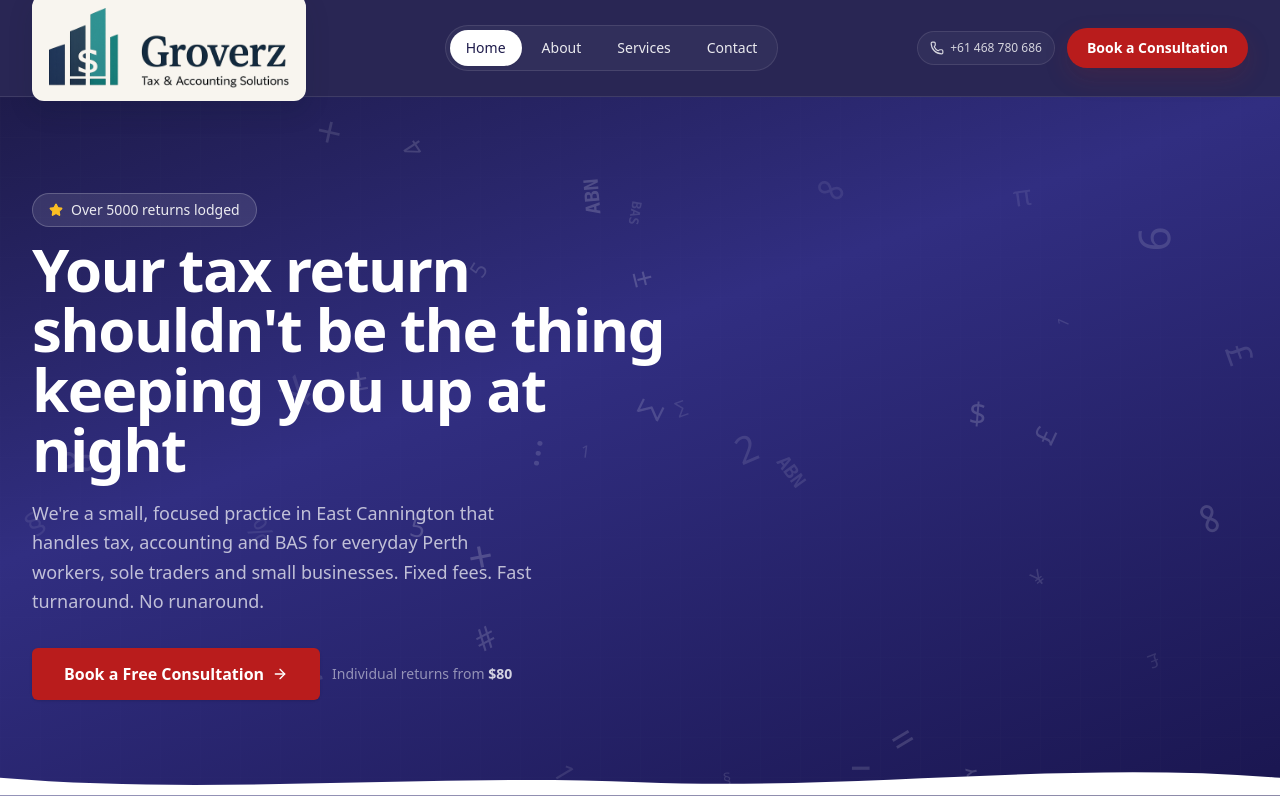
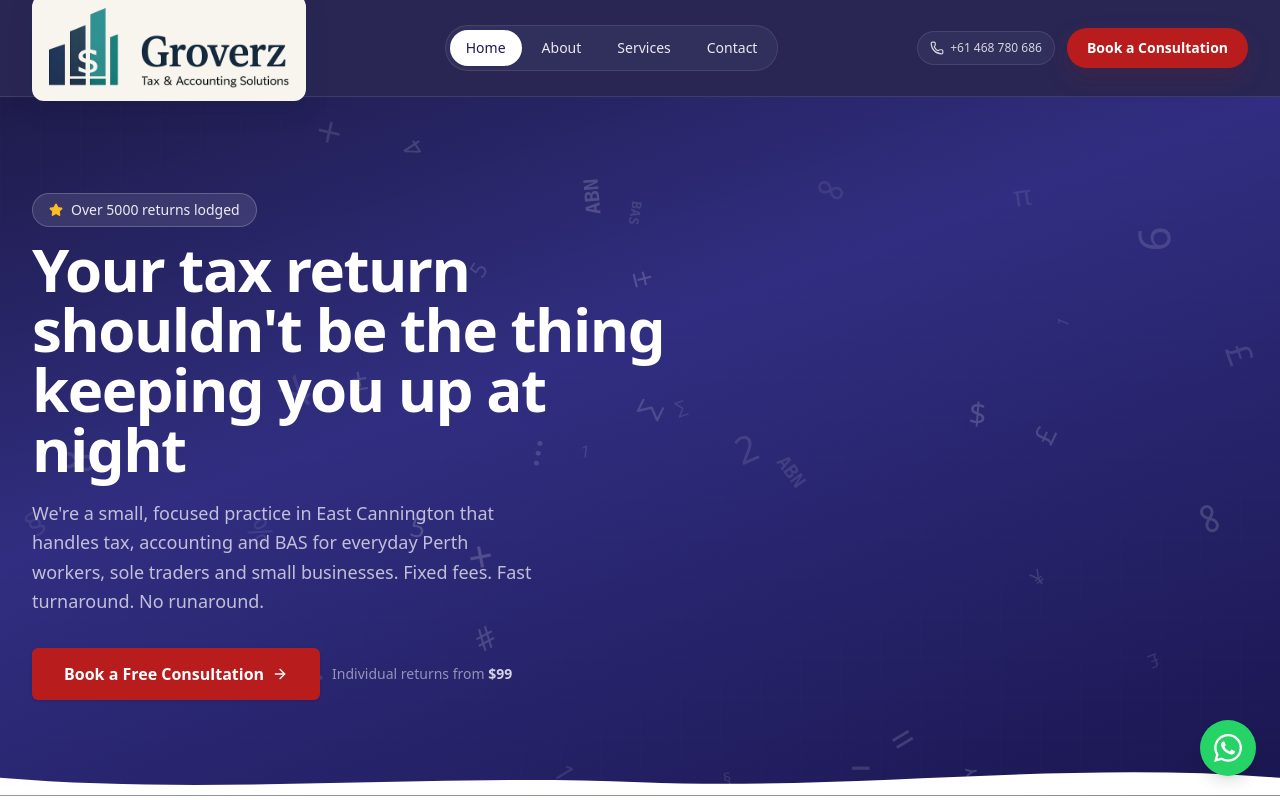
Before and after one commit to calebscott1892-bot/Groverz, a React (Vite) app: page / in a window 1280 px wide. Shown: the top 800 px of the page. Built offline with nearby package versions, Linux system fonts and the light colour scheme.

Commit message:
Update individual return pricing to  and add floating WhatsApp button

```diff
--- a/index.html
+++ b/index.html
@@ -5,10 +5,10 @@
     <meta name="viewport" content="width=device-width, initial-scale=1.0, interactive-widget=resizes-content" />
     <meta
       name="description"
-      content="Groverz Tax &amp; Accounting — straightforward tax returns, bookkeeping and BAS for Perth individuals, sole traders and small businesses. Fixed fees from $80. East Cannington, WA."
+      content="Groverz Tax &amp; Accounting — straightforward tax returns, bookkeeping and BAS for Perth individuals, sole traders and small businesses. Fixed fees from $99. East Cannington, WA."
     />
     <meta name="theme-color" content="#1e1b4b" />
-    <title>Groverz Tax &amp; Accounting Solutions | Perth Tax Returns from $80</title>
+    <title>Groverz Tax &amp; Accounting Solutions | Perth Tax Returns from $99</title>
   </head>
   <body>
     <div id="root"></div>
--- /dev/null
+++ b/src/components/common/WhatsAppButton.jsx
@@ -0,0 +1,25 @@
+import React from 'react';
+
+const WHATSAPP_NUMBER = '61447183268';
+const WHATSAPP_URL = `https://wa.me/${WHATSAPP_NUMBER}`;
+
+export default function WhatsAppButton() {
+  return (
+    <a
+      href={WHATSAPP_URL}
+      target="_blank"
+      rel="noopener noreferrer"
+      aria-label="Chat on WhatsApp"
+      className="fixed bottom-5 right-5 z-50 flex h-14 w-14 items-center justify-center rounded-full bg-[#25D366] text-white shadow-lg transition-transform duration-200 hover:scale-110 active:scale-95 sm:bottom-6 sm:right-6"
+    >
+      <svg
+        xmlns="http://www.w3.org/2000/svg"
+        viewBox="0 0 24 24"
+        fill="currentColor"
+        className="h-7 w-7"
+      >
+        <path d="M17.472 14.382c-.297-.149-1.758-.867-2.03-.967-.273-.099-.471-.148-.67.15-.197.297-.767.966-.94 1.164-.173.199-.347.223-.644.075-.297-.15-1.255-.463-2.39-1.475-.883-.788-1.48-1.761-1.653-2.059-.173-.297-.018-.458.13-.606.134-.133.298-.347.446-.52.149-.174.198-.298.298-.497.099-.198.05-.371-.025-.52-.075-.149-.669-1.612-.916-2.207-.242-.579-.487-.5-.669-.51-.173-.008-.371-.01-.57-.01-.198 0-.52.074-.792.372-.272.297-1.04 1.016-1.04 2.479 0 1.462 1.065 2.875 1.213 3.074.149.198 2.096 3.2 5.077 4.487.709.306 1.262.489 1.694.625.712.227 1.36.195 1.871.118.571-.085 1.758-.719 2.006-1.413.248-.694.248-1.289.173-1.413-.074-.124-.272-.198-.57-.347m-5.421 7.403h-.004a9.87 9.87 0 01-5.031-1.378l-.361-.214-3.741.982.998-3.648-.235-.374a9.86 9.86 0 01-1.51-5.26c.001-5.45 4.436-9.884 9.888-9.884 2.64 0 5.122 1.03 6.988 2.898a9.825 9.825 0 012.893 6.994c-.003 5.45-4.437 9.884-9.885 9.884m8.413-18.297A11.815 11.815 0 0012.05 0C5.495 0 .16 5.335.157 11.892c0 2.096.547 4.142 1.588 5.945L.057 24l6.305-1.654a11.882 11.882 0 005.683 1.448h.005c6.554 0 11.89-5.335 11.893-11.893a11.821 11.821 0 00-3.48-8.413z" />
+      </svg>
+    </a>
+  );
+}
--- a/src/components/layout/SiteLayout.jsx
+++ b/src/components/layout/SiteLayout.jsx
@@ -3,6 +3,7 @@
 
 import SiteFooter from '@/components/layout/SiteFooter';
 import SiteHeader from '@/components/layout/SiteHeader';
+import WhatsAppButton from '@/components/common/WhatsAppButton';
 
 export default function SiteLayout({ children, activePageKey }) {
   const { pathname } = useLocation();
@@ -16,6 +17,7 @@
       <SiteHeader activePageKey={activePageKey} />
       <main className="flex-1">{children}</main>
       <SiteFooter />
+      <WhatsAppButton />
     </div>
   );
 }
--- a/src/components/sections/FaqSection.jsx
+++ b/src/components/sections/FaqSection.jsx
@@ -26,7 +26,7 @@
   {
     question: 'How much does it cost?',
     answer:
-      "Individual returns start from $80. More complex work (businesses, trusts, SMSF) depends on scope — but we always provide a clear fixed-fee quote before we begin. You'll never be surprised by a bill.",
+      "Individual returns start from $99. More complex work (businesses, trusts, SMSF) depends on scope — but we always provide a clear fixed-fee quote before we begin. You'll never be surprised by a bill.",
   },
   {
     question: "I've got overdue returns — can you help?",
--- a/src/pages/HomePage.jsx
+++ b/src/pages/HomePage.jsx
@@ -93,7 +93,7 @@
 
 const homepageStats = [
   { value: 'Over 5000', label: 'Returns Lodged' },
-  { value: '$80', label: 'Individual Returns From' },
+  { value: '$99', label: 'Individual Returns From' },
   { value: '5★', label: 'Google Reviews' },
   { value: '100%', label: 'ATO Compliant' },
 ];
@@ -148,7 +148,7 @@
               </Button>
             </Link>
             <span className="text-sm text-white/50">
-              Individual returns from <span className="font-semibold text-white/80">$80</span>
+              Individual returns from <span className="font-semibold text-white/80">$99</span>
             </span>
           </div>
         </div>
--- a/src/pages/ServicesPage.jsx
+++ b/src/pages/ServicesPage.jsx
@@ -183,7 +183,7 @@
   },
   {
     title: 'All entity types covered',
-    description: 'From a $80 individual return to complex trust and company structures.',
+    description: 'From a $99 individual return to complex trust and company structures.',
   },
   {
     title: 'Plain-English guidance',
@@ -195,7 +195,7 @@
   {
     question: 'How much does a tax return cost?',
     answer:
-      "Individual returns start from $80. Business, trust and company returns depend on complexity. We'll always provide a clear fixed-fee quote before starting — you'll never be surprised by an invoice.",
+      "Individual returns start from $99. Business, trust and company returns depend on complexity. We'll always provide a clear fixed-fee quote before starting — you'll never be surprised by an invoice.",
   },
   {
     question: 'Can I switch to you mid-year?',
```
